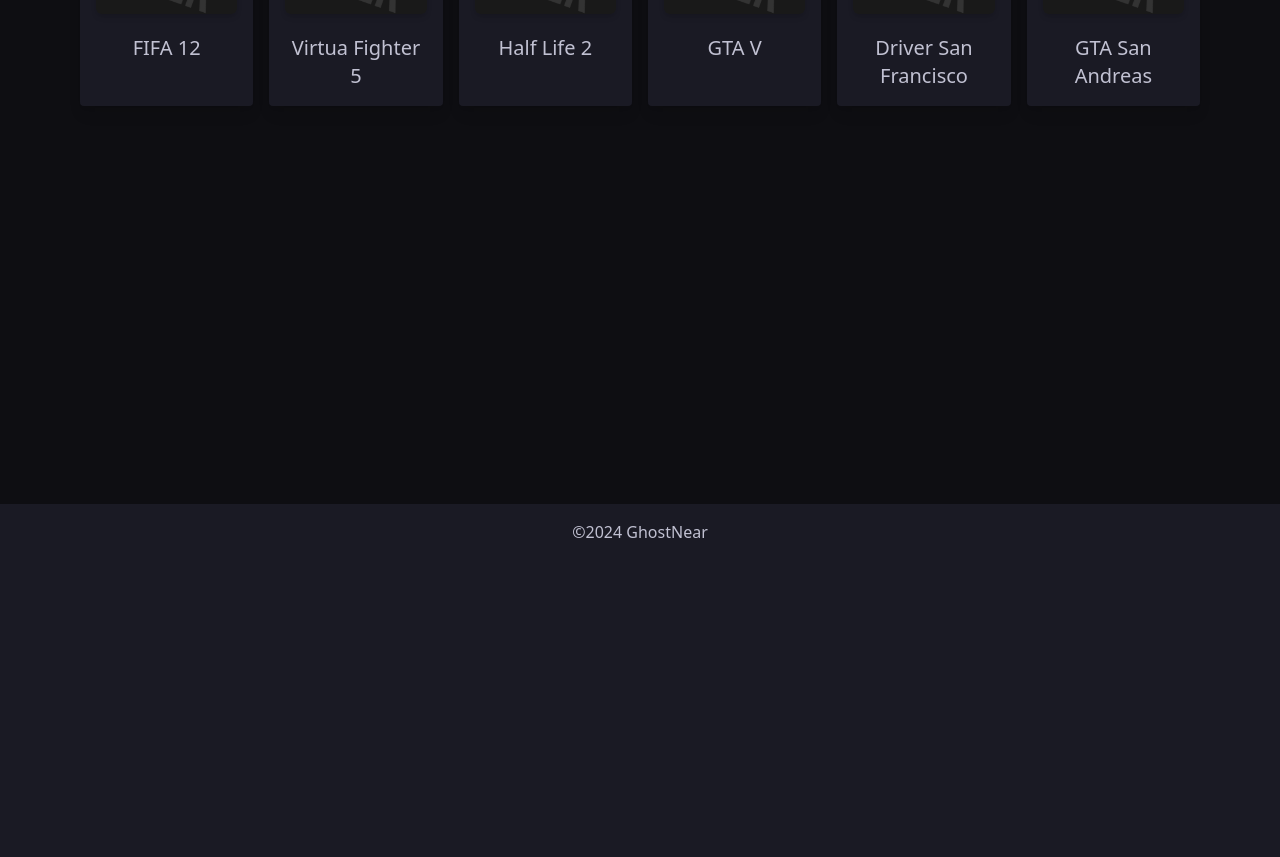
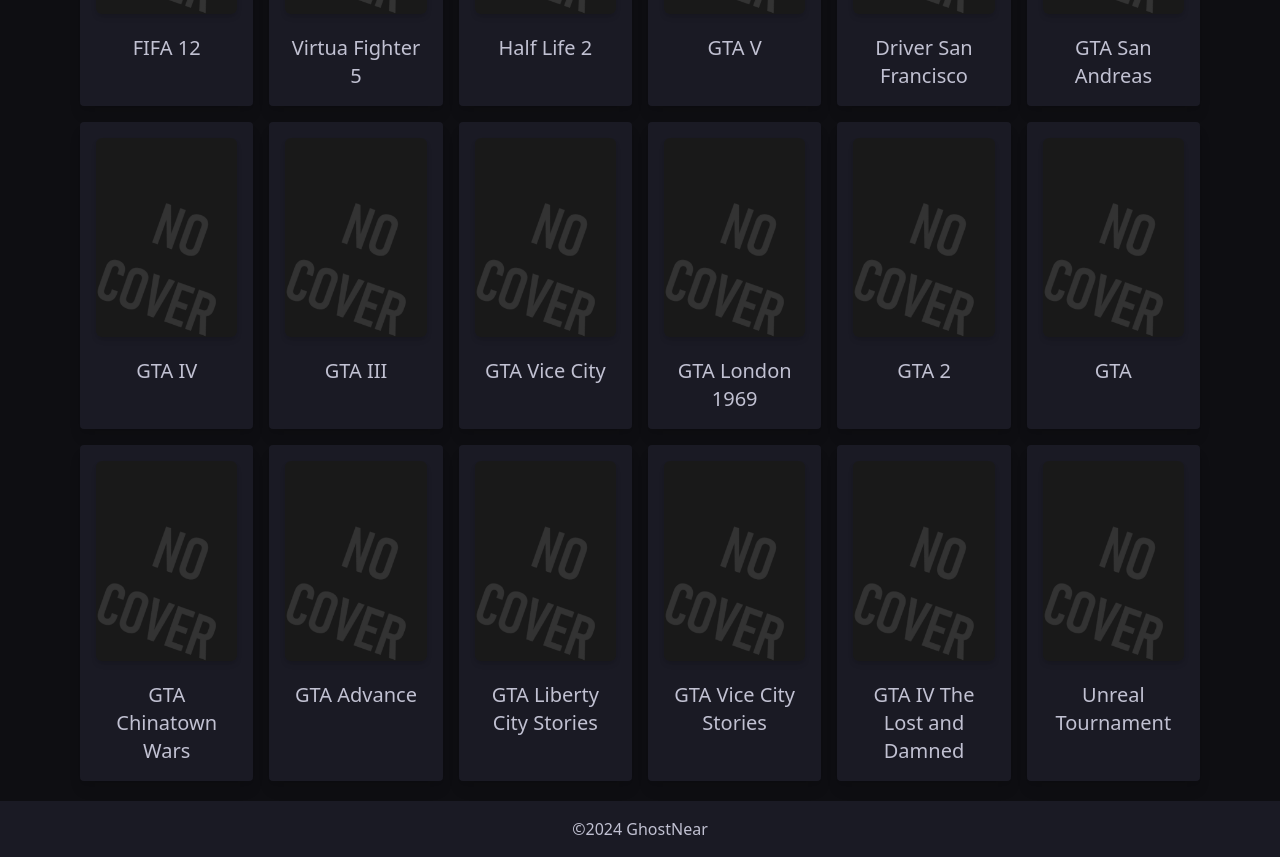
Before and after one commit to ghostnear/second-year-mpp, a React (Vite) app in the folder frontend/: page /games in a window 1280 px wide. Shown: the part 360-1217 px from the top of the page. Before the commit the page ends 920 px from the top, so only its background shows below. Built offline with nearby package versions, Linux system fonts and the light colour scheme.

Commit message:
Add lab work.

```diff
--- a/frontend/src/App.js
+++ b/frontend/src/App.js
@@ -14,7 +14,19 @@
         { id: 3, title: "Half Life 2", description: "Hal Life 2 is a first-person shooter video game and the sequel to Half-Life."},
         { id: 4, title: "GTA V", description: "GTA V is an action-adventure game played from either a third-person or first-person perspective."},
         { id: 5, title: "Driver San Francisco", description: "Driver San Francisco is an action-adventure racing video game."},
-        { id: 6, title: "GTA San Andreas", description: "Sweet was a busta." }
+        { id: 6, title: "GTA San Andreas", description: "Sweet was a busta." },
+        { id: 7, title: "GTA IV", description: "GTA IV is an action-adventure game played from a third-person perspective." },
+        { id: 8, title: "GTA III", description: "GTA III is an action-adventure game played from a third-person perspective." },
+        { id: 9, title: "GTA Vice City", description: "GTA Vice City is an action-adventure game played from a third-person perspective." },
+        { id: 10, title: "GTA London 1969", description: "GTA London 1969 is an action-adventure game played from a top-down perspective." },
+        { id: 11, title: "GTA 2", description: "GTA 2 is an action-adventure game played from a top-down perspective." },
+        { id: 12, title: "GTA", description: "GTA is an action-adventure game played from a top-down perspective." },
+        { id: 13, title: "GTA Chinatown Wars", description: "GTA Chinatown Wars is an action-adventure game played from a top-down perspective." },
+        { id: 14, title: "GTA Advance", description: "GTA Advance is an action-adventure game played from a top-down perspective." },
+        { id: 15, title: "GTA Liberty City Stories", description: "GTA Liberty City Stories is an action-adventure game played from a third-person perspective." },
+        { id: 16, title: "GTA Vice City Stories", description: "GTA Vice City Stories is an action-adventure game played from a third-person perspective." },
+        { id: 17, title: "GTA IV The Lost and Damned", description: "GTA IV The Lost and Damned is an action-adventure game played from a third-person perspective." },
+        { id: 18, title: "Unreal Tournament", description: "Unreal Tournament is a first-person shooter video game." }
     ]);
 
     return <>
--- a/frontend/src/pages/games.js
+++ b/frontend/src/pages/games.js
@@ -1,8 +1,16 @@
 import { AddModal, AddModalButton } from '../components/games/addModal.js';
 import GameItem from '../components/games/item.js';
-
+import { FunnelIcon } from '@heroicons/react/20/solid';
+import { useNavigate } from 'react-router-dom';
 
 const GamesPage = (params) => {
+    const navigate = useNavigate();
+
+    const sortElements = () => {
+        params.games[1](params.games[0].sort((a, b) => a.title.localeCompare(b.title)));
+        navigate("/games/");
+    }
+
     return (
         <main className={`min-h-screen bg-main dark:text-main p-5 px-20`}>
             <AddModal games={params.games} />
@@ -11,6 +19,7 @@
                     Games
                 </h1>
                 <div className={`ml-auto`}></div>
+                <FunnelIcon onClick={sortElements} className={`w-10 h-10 mt-auto hover:fill-blue-400 transition-colors hover:cursor-pointer`}/>
                 <AddModalButton/>
             </div>
             <hr className={`border-t-2 border-gray-400 pb-3`}/>
```
Also changed, not shown: 1 other file (tests, documents, lock files or other folders).
